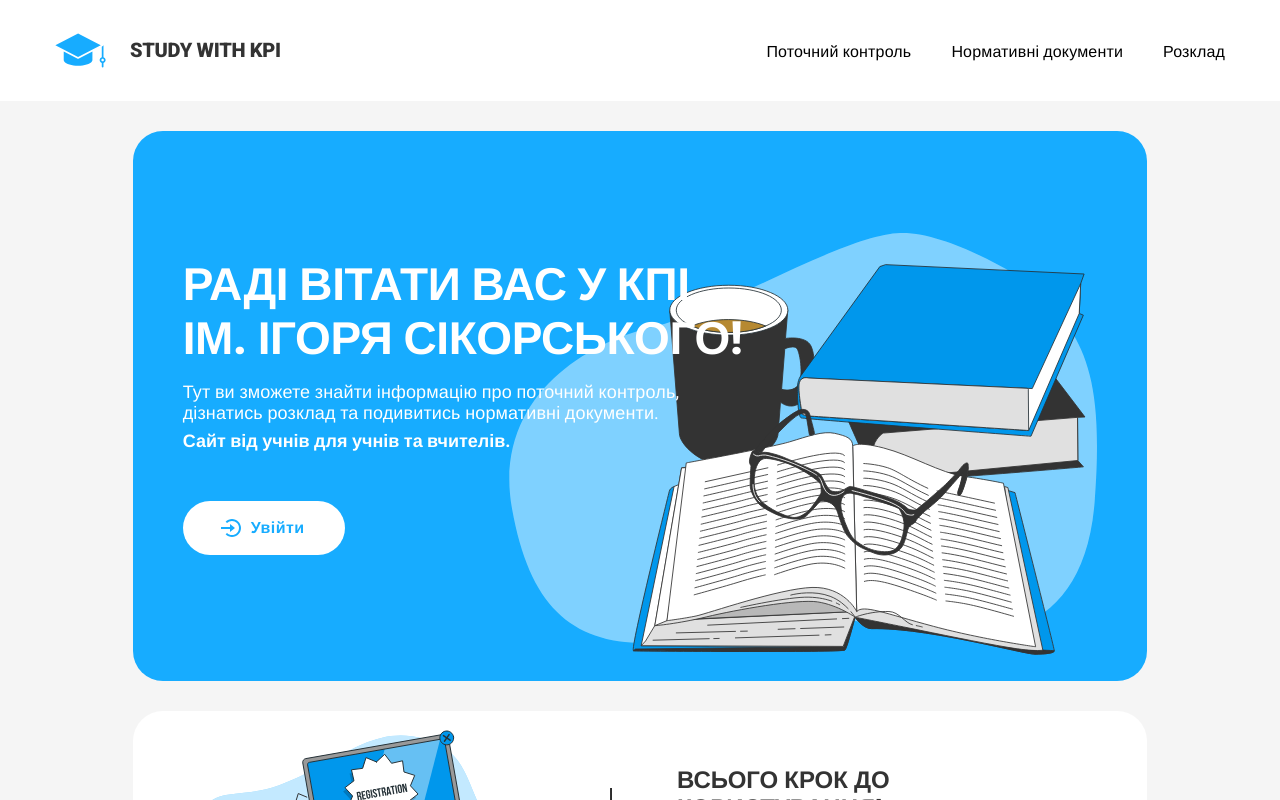
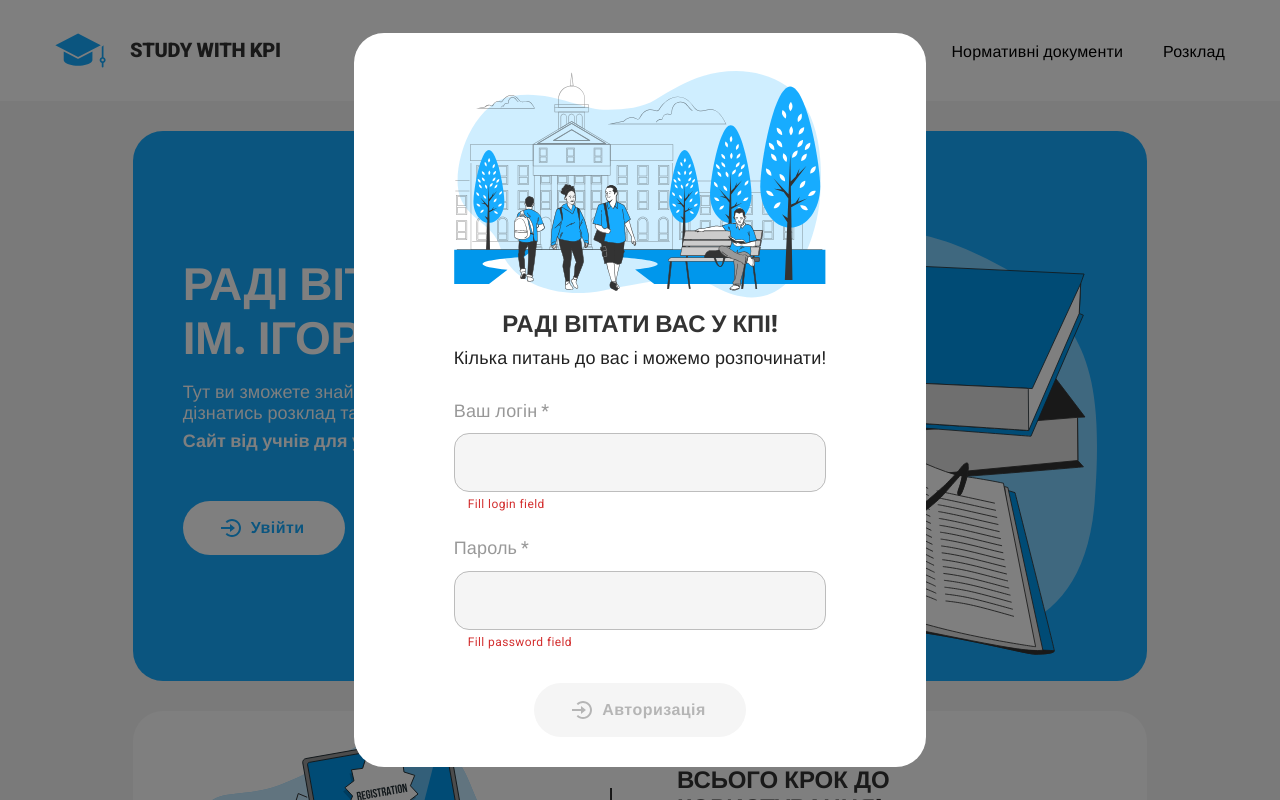
Before and after one commit to Cheewbacca/Kafedra, a React (Create React App) app: page / in a window 1280 px wide. Both pictures are taken after a click on the button "Увійти". Shown: the top 800 px of the page. Built offline with nearby package versions, Linux system fonts and the light colour scheme; a web font is replaced by a local one.

Commit message:
#1: added authContext and authModal

```diff
--- a/package.json
+++ b/package.json
@@ -12,7 +12,6 @@
     "@testing-library/user-event": "^13.5.0",
     "react": "^18.2.0",
     "react-dom": "^18.2.0",
-    "react-query": "^3.39.3",
     "react-router-dom": "^6.10.0",
     "react-scripts": "5.0.1"
   },
--- a/src/App.js
+++ b/src/App.js
@@ -6,20 +6,17 @@ import "@fontsource/roboto/500.css";
 import "@fontsource/roboto/700.css";
 import "@fontsource/roboto/900.css";
 import theme from "./theme";
-import { QueryClient, QueryClientProvider } from "react-query";
 import Layout from "./components/Layout";
-
-// Create a client
-const queryClient = new QueryClient();
+import AuthState from "./AuthContext";
 
 const App = () => (
-  <QueryClientProvider client={queryClient}>
+  <AuthState>
     <Router>
       <ThemeProvider theme={theme}>
         <Layout />
       </ThemeProvider>
     </Router>
-  </QueryClientProvider>
+  </AuthState>
 );
 
 export default App;
--- /dev/null
+++ b/src/AuthContext.js
@@ -0,0 +1,21 @@
+import { createContext, useContext, useState } from "react";
+
+const initialData = {
+  id: null,
+};
+
+const AuthContext = createContext(initialData);
+
+export const useAuth = () => useContext(AuthContext);
+
+const AuthState = ({ children }) => {
+  const [authData, setAuthData] = useState(initialData);
+
+  return (
+    <AuthContext.Provider value={{ authData, setAuthData }}>
+      {children}
+    </AuthContext.Provider>
+  );
+};
+
+export default AuthState;
--- a/src/components/Layout.js
+++ b/src/components/Layout.js
@@ -4,8 +4,7 @@ import Header from "./Header";
 import Footer from "./Footer";
 import MainPage from "./mainPage/MainPage";
 
-const Layout = () => {
-  return (
+const Layout = () => (
   <>
     <Header />
     <Box component="main" className="container" mt={3}>
@@ -20,6 +19,5 @@ const Layout = () => {
     </Box>
   </>
 );
-};
 
 export default Layout;
--- a/src/components/UI/StyledButton.js
+++ b/src/components/UI/StyledButton.js
@@ -46,6 +46,17 @@ const colorVariants = {
       },
     },
   },
+  blue: {
+    backgroundColor: "primary.main",
+    color: "white",
+    "&:hover": {
+      backgroundColor: "secondary.main",
+      color: "white",
+    },
+    "&:disabled": {
+      backgroundColor: "#F5F5F5",
+    },
+  },
 };
 
 const StyledButton = ({
@@ -55,12 +66,14 @@ const StyledButton = ({
   colorVariant,
   sx,
   disableRipple,
+  ...props
 }) => (
   <Button
     sx={[sx, styles.button, colorVariant && colorVariants[colorVariant]]}
     variant={variant}
     startIcon={startIcon}
     disableRipple={disableRipple}
+    {...props}
   >
     {text}
   </Button>
--- a/src/components/mainPage/AuthInfoBlock.js
+++ b/src/components/mainPage/AuthInfoBlock.js
@@ -1,6 +1,7 @@
 import { Box, Divider, Paper, Typography } from "@mui/material";
 import StyledButton from "../UI/StyledButton";
 import Pencil from "../../icons/Pencil";
+import { useModalState } from "../modalWindow/ModalContext";
 
 const styles = {
   authorizationBlock: {
@@ -35,7 +36,10 @@ const styles = {
   },
 };
 
-const AuthInfoBlock = () => (
+const AuthInfoBlock = () => {
+  const { toggleModal } = useModalState();
+
+  return (
     <Paper sx={styles.authorizationBlock} elevation={0}>
       <Box sx={styles.authorizationBlockImg} />
       <Divider orientation="vertical" sx={styles.divider} />
@@ -59,9 +63,11 @@ const AuthInfoBlock = () => (
           startIcon={<Pencil />}
           text="Авторизація"
           colorVariant="link"
+          onClick={toggleModal}
         />
       </Box>
     </Paper>
   );
+};
 
 export default AuthInfoBlock;
--- a/src/components/mainPage/Banner.js
+++ b/src/components/mainPage/Banner.js
@@ -1,6 +1,7 @@
 import { Box, Paper, Typography } from "@mui/material";
 import StyledButton from "../UI/StyledButton";
 import Login from "../../icons/Login";
+import { useModalState } from "../modalWindow/ModalContext";
 
 const styles = {
   banner: {
@@ -24,7 +25,10 @@ const styles = {
   },
 };
 
-const Banner = () => (
+const Banner = () => {
+  const { toggleModal } = useModalState();
+
+  return (
     <Paper sx={styles.banner} elevation={0}>
       <Box sx={styles.bannerInner}>
         <Typography
@@ -48,8 +52,10 @@ const Banner = () => (
         variant="contained"
         text="Увійти"
         colorVariant="white"
+        onClick={toggleModal}
       />
     </Paper>
   );
+};
 
 export default Banner;
--- a/src/components/mainPage/MainPage.js
+++ b/src/components/mainPage/MainPage.js
@@ -2,9 +2,11 @@ import { Box } from "@mui/material";
 import Banner from "./Banner";
 import AuthInfoBlock from "./AuthInfoBlock";
 import BigInfoBlock from "./BigInfoBlock";
+import AuthModal from "../modalWindow/AuthModal";
+import AuthState from "../modalWindow/ModalContext";
 
 const MainPage = () => (
-  <>
+  <AuthState>
     <Banner />
     <Box mt={3}>
       <AuthInfoBlock />
@@ -12,7 +14,8 @@ const MainPage = () => (
     <Box mt={6}>
       <BigInfoBlock />
     </Box>
-  </>
+    <AuthModal />
+  </AuthState>
 );
 
 export default MainPage;
--- /dev/null
+++ b/src/components/modalWindow/AuthModal.js
@@ -0,0 +1,48 @@
+import { Box, CardMedia, Modal, Paper, Typography } from "@mui/material";
+import Img from "./modal.svg";
+import { useModalState } from "./ModalContext";
+import Form from "./Form";
+
+const styles = {
+  modal: {
+    position: "absolute",
+    width: "100%",
+    height: "100%",
+    display: "flex",
+    alignItems: "center",
+    justifyContent: "center",
+  },
+  wrapper: {
+    maxWidth: "569px",
+    display: "flex",
+    flexDirection: "column",
+    py: 3,
+    px: 10,
+    background: "white",
+    borderRadius: "30px",
+    textAlign: "center",
+  },
+};
+
+const AuthModal = () => {
+  const { open, toggleModal } = useModalState();
+
+  return (
+    <Modal sx={styles.modal} open={open} onClose={toggleModal}>
+      <Paper sx={styles.wrapper} elevation={0}>
+        <CardMedia src={Img} component="img" title="Some title" />
+        <Typography
+          variant="h3"
+          children="Раді вітати вас у КПІ!"
+          gutterBottom
+        />
+        <Typography children="Кілька питань до вас і можемо розпочинати!" />
+        <Box mt={1}>
+          <Form />
+        </Box>
+      </Paper>
+    </Modal>
+  );
+};
+
+export default AuthModal;
--- /dev/null
+++ b/src/components/modalWindow/Form.js
@@ -0,0 +1,119 @@
+import {
+  Box,
+  FormControl,
+  FormLabel,
+  TextField,
+  FormHelperText,
+} from "@mui/material";
+import { useState } from "react";
+import StyledButton from "../UI/StyledButton";
+import Login from "../../icons/Login";
+import { useNavigate } from "react-router-dom";
+import { useAuth } from "../../AuthContext";
+
+const styles = {
+  wrapper: {
+    display: "flex",
+    flexDirection: "column",
+  },
+  formControl: {
+    mt: 2,
+    "&:focus-within": {
+      "& label": {
+        color: "primary.main",
+      },
+    },
+    "& .MuiInputBase-root": {
+      width: "100%",
+      borderRadius: "15px",
+      background: "#F5F5F5",
+      mt: 1,
+    },
+  },
+  label: {
+    textAlign: "left",
+    color: "secondary.main",
+    opacity: 0.5,
+  },
+  buttonWrapper: {
+    mt: 3,
+    mx: "auto",
+  },
+};
+
+const Form = () => {
+  const navigate = useNavigate();
+  const { setAuthData } = useAuth();
+
+  const [login, setLogin] = useState("");
+  const [password, setPassword] = useState("");
+
+  const changeLogin = (e) => {
+    setLogin(e.target.value);
+  };
+
+  const changePassword = (e) => {
+    setPassword(e.target.value);
+  };
+
+  const makeAuth = (e) => {
+    e.preventDefault();
+
+    if (!login || !password) {
+      return;
+    }
+
+    // TODO: extend with API call
+    Promise.resolve({ id: 1 })
+      .then((res) => {
+        setAuthData(res);
+      })
+      .then(() => {
+        navigate("/control");
+      });
+  };
+
+  return (
+    <Box sx={styles.wrapper} component="form">
+      <FormControl sx={styles.formControl} required>
+        <FormLabel sx={styles.label} variant="body2" htmlFor="login">
+          Ваш логін
+        </FormLabel>
+        <TextField id="login" value={login} onChange={changeLogin} required />
+        {!login && (
+          <FormHelperText error={!login} children="Fill login field" />
+        )}
+      </FormControl>
+
+      <FormControl sx={styles.formControl} required>
+        <FormLabel sx={styles.label} variant="body2" htmlFor="login">
+          Пароль
+        </FormLabel>
+        <TextField
+          value={password}
+          onChange={changePassword}
+          type="password"
+          required
+        />
+        {!password && (
+          <FormHelperText error={!password} children="Fill password field" />
+        )}
+      </FormControl>
+
+      <Box sx={styles.buttonWrapper}>
+        <StyledButton
+          disableRipple
+          variant="text"
+          startIcon={<Login />}
+          text="Авторизація"
+          colorVariant="blue"
+          onClick={makeAuth}
+          type="submit"
+          disabled={!login || !password}
+        />
+      </Box>
+    </Box>
+  );
+};
+
+export default Form;
--- /dev/null
+++ b/src/components/modalWindow/ModalContext.js
@@ -0,0 +1,26 @@
+import { createContext, useContext, useState } from "react";
+
+const initialState = {
+  open: false,
+  toggleModal: () => {},
+};
+
+const ModalContext = createContext(initialState);
+
+export const useModalState = () => useContext(ModalContext);
+
+const ModalState = ({ children }) => {
+  const [open, setOpen] = useState(false);
+
+  const toggleModal = () => {
+    setOpen(!open);
+  };
+
+  return (
+    <ModalContext.Provider value={{ open, toggleModal }}>
+      {children}
+    </ModalContext.Provider>
+  );
+};
+
+export default ModalState;
--- a/src/theme.js
+++ b/src/theme.js
@@ -50,6 +50,11 @@ const theme = createTheme({
       fontSize: "18px",
       lineHeight: "21px",
     },
+    body2: {
+      fontWeight: 400,
+      fontSize: "14px",
+      lineHeight: "16px",
+    },
     button: {
       textTransform: "none",
       fontWeight: 700,
```
Also changed, not shown: src/components/modalWindow/modal.svg (added), 1 other file (tests, documents, lock files or other folders). Lines whose indentation alone changed are shown as unchanged.
